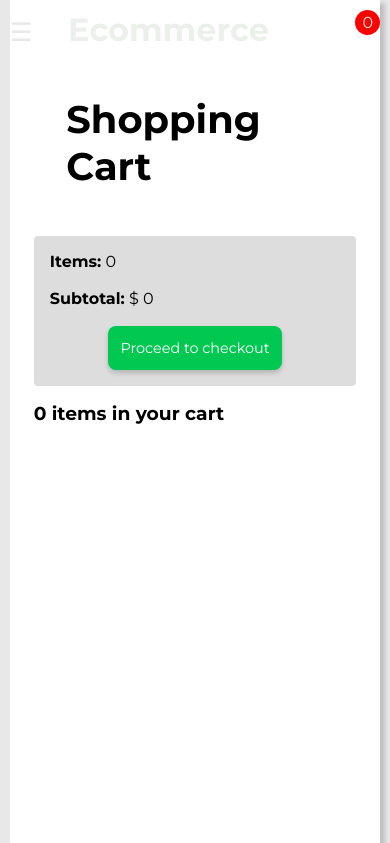
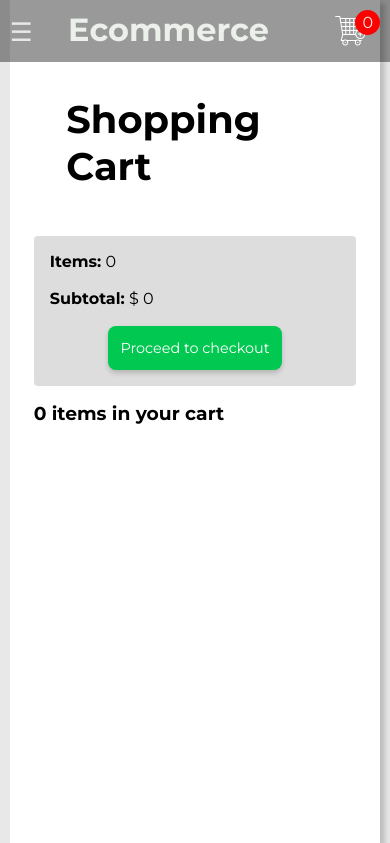
Before and after one commit to CrisCastell/ecommerce, a Django app: page /cart in a window 390 px wide. Shown: the top 843 px of the page. Run offline with Django 3.2, Linux system fonts and the light colour scheme.

Commit message:
Updated styles.css and changed thee debug value

```diff
--- a/store/static/css/style.css
+++ b/store/static/css/style.css
@@ -129,6 +129,7 @@ button.btn, a.btn {
 }
 
 header {
+  background-color: rgba(0, 0, 0, 0.4);
   color: #EBF0EA;
   width: 100%;
   padding: 0.6rem 0;
@@ -441,7 +442,7 @@ section:nth-child(even) .card-item {
   box-shadow: 5px 3px 5px rgba(0, 0, 0, 0.18);
   display: flex;
   flex-direction: column;
-  padding: 4.4rem 1.5rem 0rem 1.5rem;
+  padding: 4.4rem 1.5rem 3rem 1.5rem;
 }
 .content-wrapper .btn {
   width: 60%;
@@ -784,6 +785,9 @@ section:nth-child(even) .card-item {
   .info .items-box thead, .adress .items-box thead {
     display: none;
   }
+  .info .items-box tr, .adress .items-box tr {
+    border: 1px solid #ccc;
+  }
   .info .total-box, .info .profile-pic, .info .payment, .adress .total-box, .adress .profile-pic, .adress .payment {
     order: -1;
     min-width: 100%;
--- a/store/static/css/style.scss
+++ b/store/static/css/style.scss
@@ -10,7 +10,6 @@ $input-border: #8b8a8b;
 $input-focus-h: 245;
 $input-focus-s: 100%;
 $input-focus-l: 42%;
-
 
 %card{
     border-radius:$br-big-rad;
@@ -142,7 +141,7 @@ button.btn, a.btn{
 
 
 header{
-    // background-color: rgba(0,0,0,0.4);
+    background-color: rgba(0,0,0,0.4);
     color:$background-color;
     width: 100%;
     padding: 0.6rem 0;
@@ -466,7 +465,7 @@ section:nth-child(even){
     box-shadow: 5px 3px 5px rgba(0, 0, 0, 0.18);
     display: flex;
     flex-direction:column;
-    padding: 4.4rem 1.5rem 0rem 1.5rem;
+    padding: 4.4rem 1.5rem 3rem 1.5rem;
     .btn{
         width: 60%;
         max-width: 200px;
@@ -814,6 +813,9 @@ section:nth-child(even){
             thead{
                 display: none;
             }
+            tr{
+                border: 1px solid #ccc;
+            }
         }
         .total-box, .profile-pic, .payment{
             order: -1;
```
Also changed, not shown: 1 other file.
